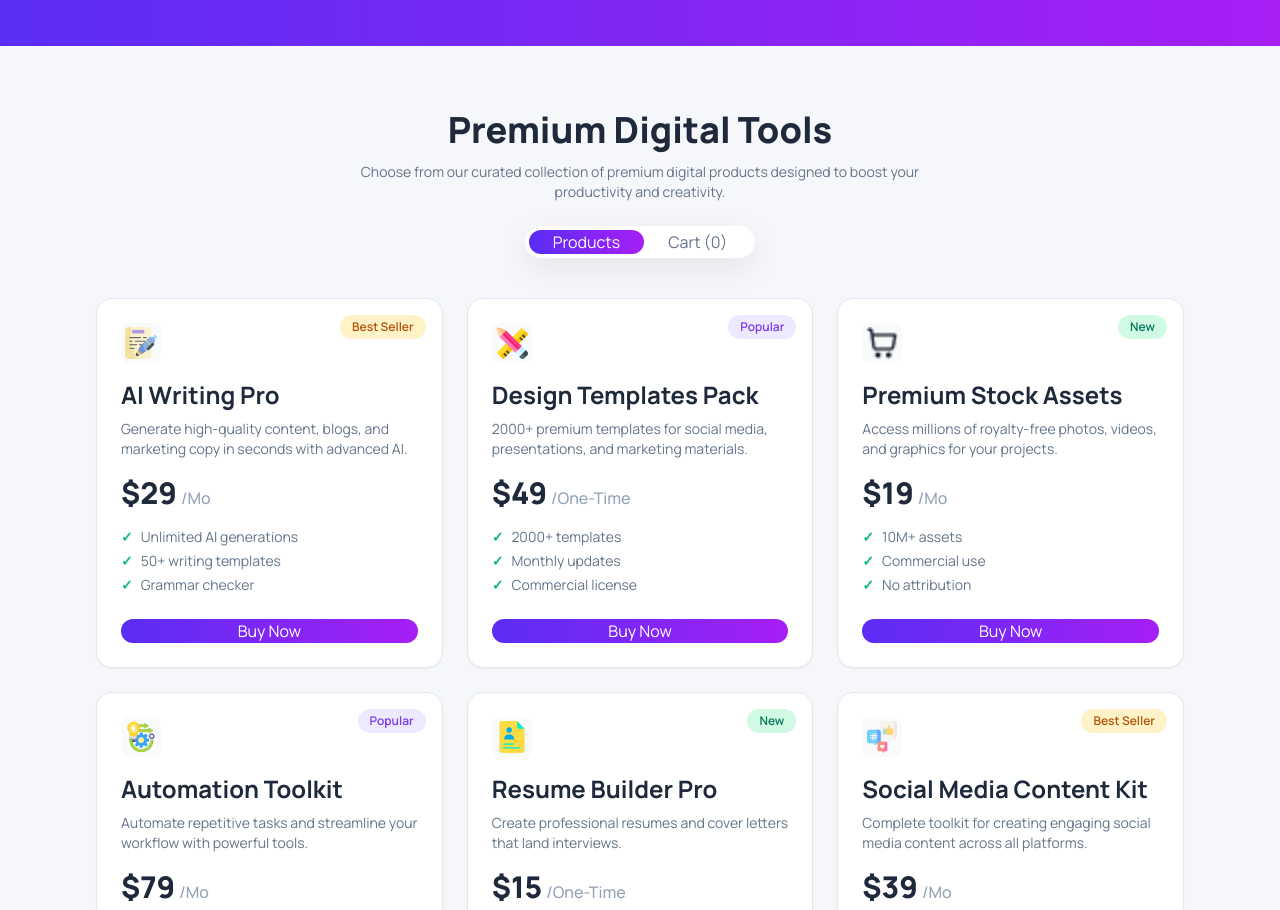
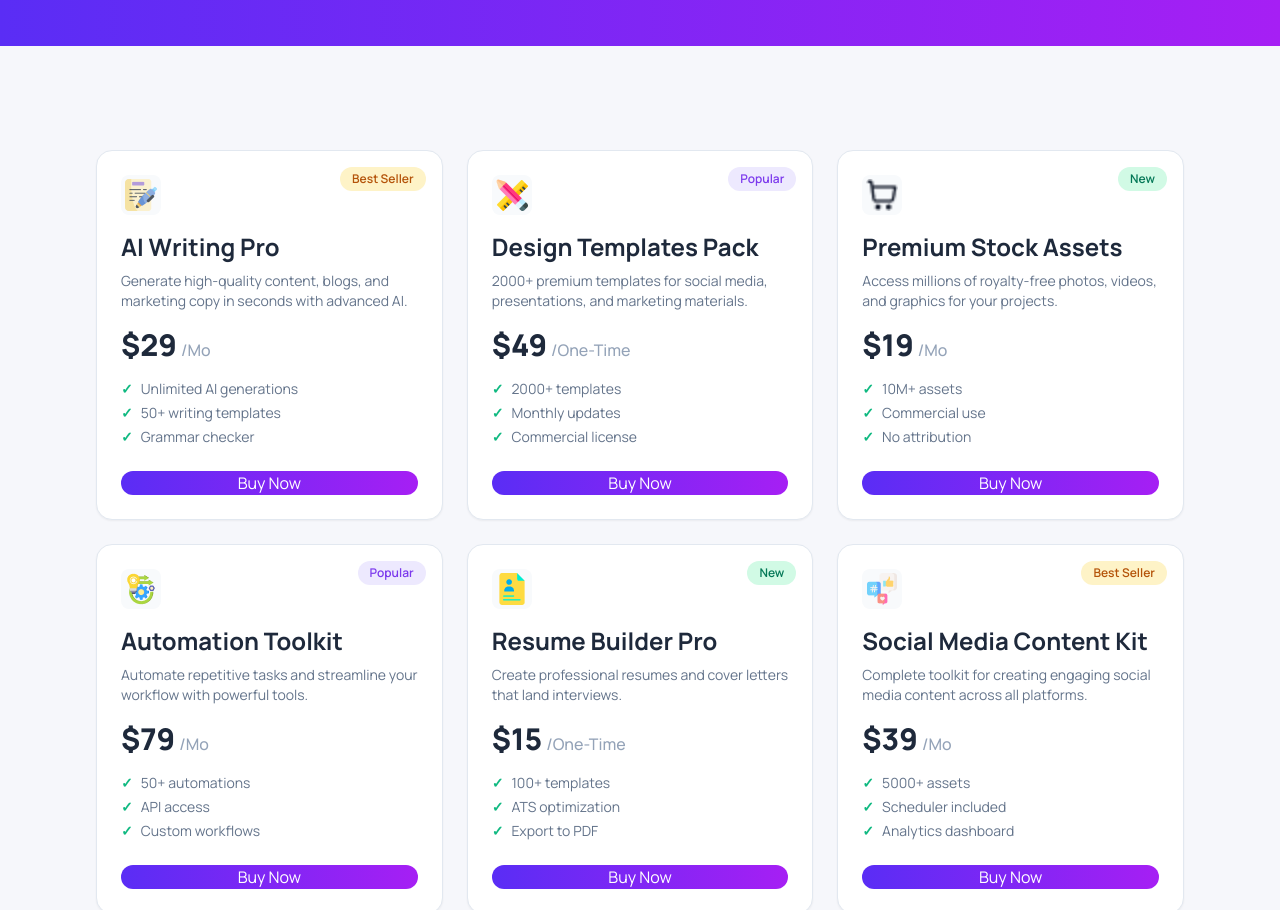
Before and after one commit to Nur-Ahammed-Tonmoy/DIGITALPLATFORM, a React app: page / in a window 1280 px wide. Shown: the part 856-1766 px from the top of the page. Built offline with nearby package versions, Linux system fonts and the light colour scheme; the HTML template or start-up script is replaced by a standard one.

Commit message:
Problem found

```diff
--- a/src/App.jsx
+++ b/src/App.jsx
@@ -70,20 +70,7 @@ function App() {
           className="mx-auto max-w-6xl px-4 py-16 sm:px-6 lg:px-8"
           id="products"
         >
-          <div className="text-center">
-            <h2 className="text-4xl font-extrabold text-slate-800">
-              Premium Digital Tools
-            </h2>
-            <p className="mx-auto mt-3 max-w-xl text-sm text-slate-500">
-              Choose from our curated collection of premium digital products
-              designed to boost your productivity and creativity.
-            </p>
-            <ProductTabs
-              activeTab={activeTab}
-              cartCount={cartItems.length}
-              onTabChange={setActiveTab}
-            />
-          </div>
+
 
           {activeTab === "products" ? (
             <ProductsGrid
```
